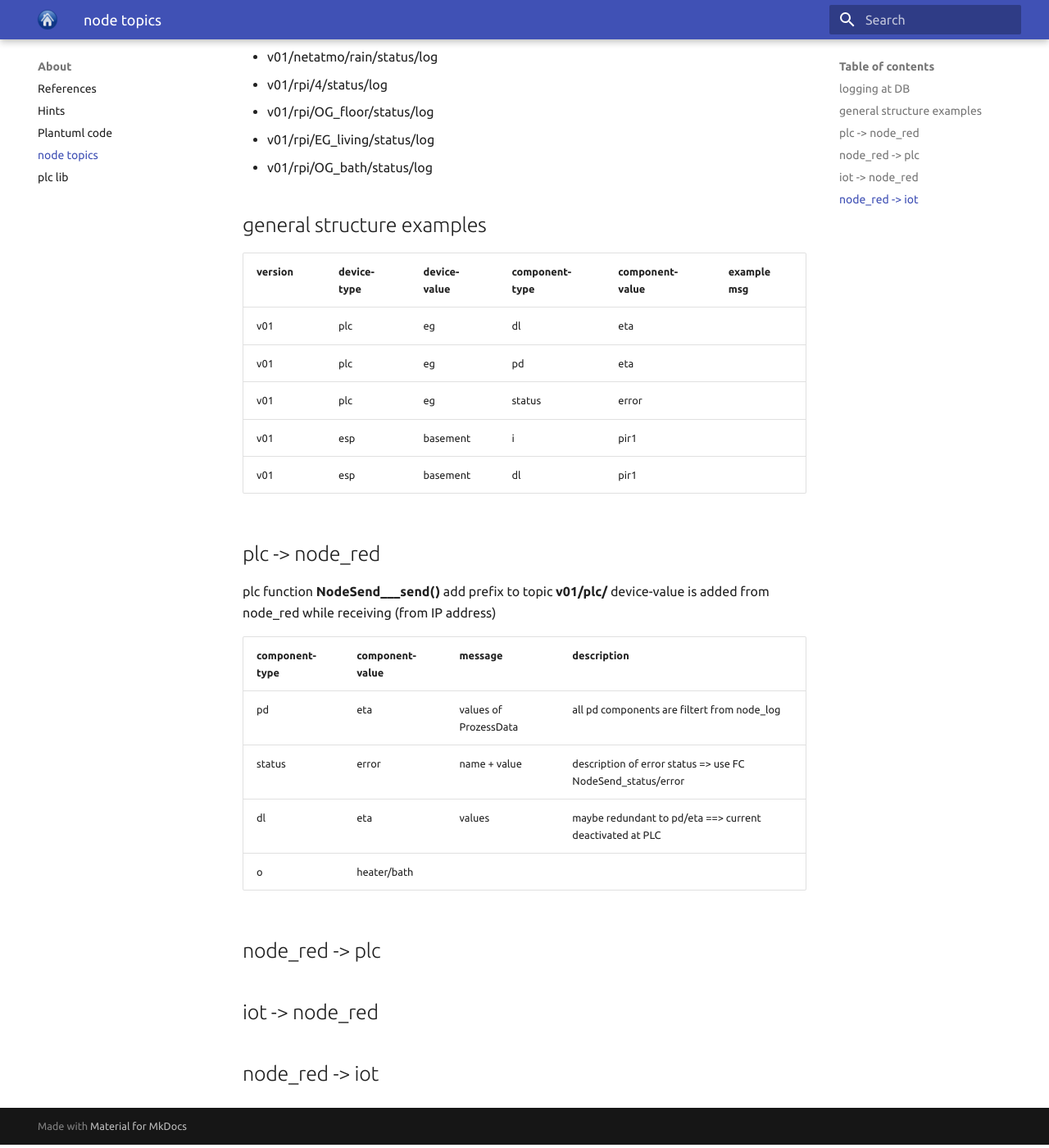
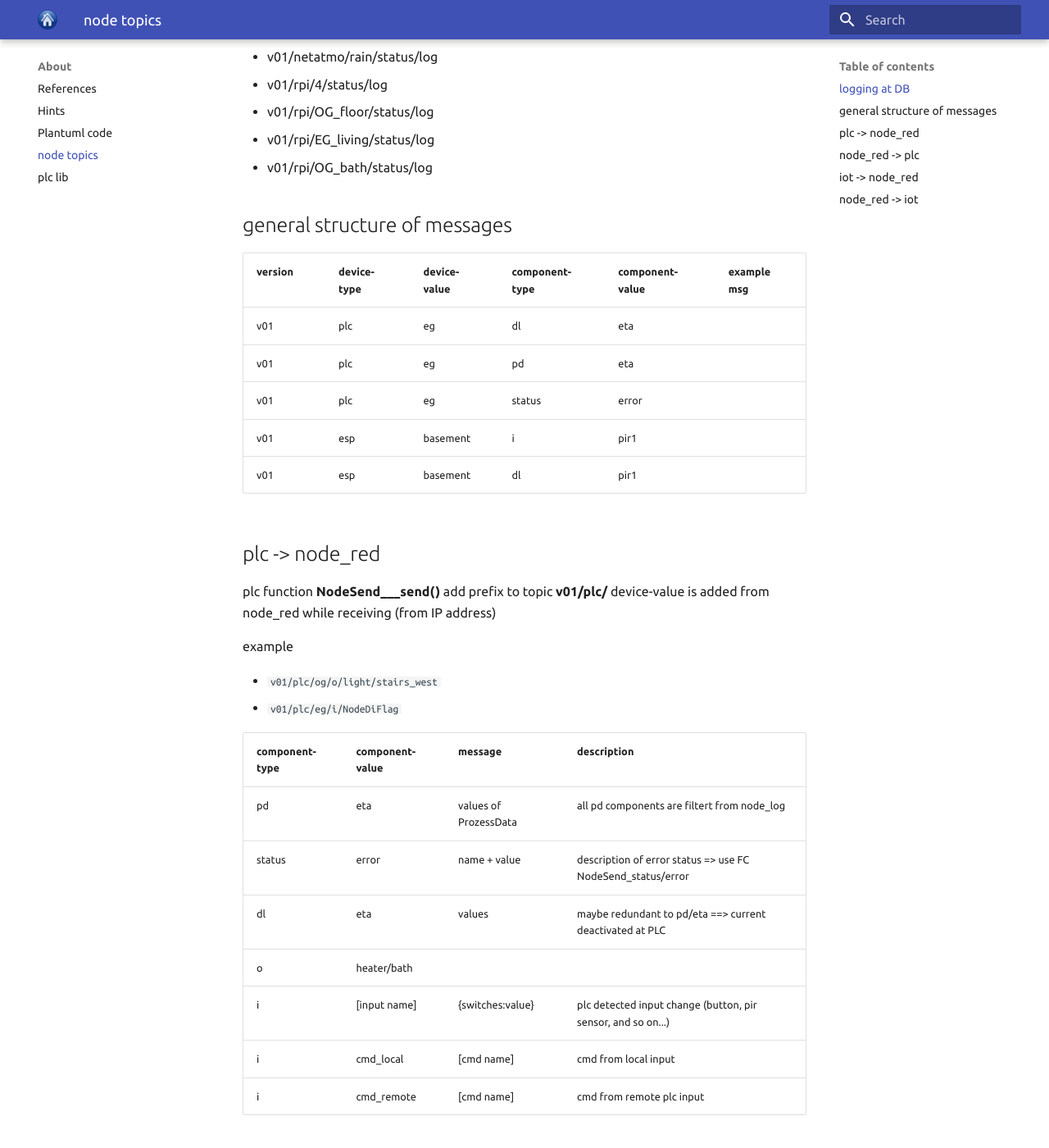
Before and after one commit to alexkratzer/autohomestack, an MkDocs documentation site: the page built from docs/topics_node.md, in a window 1280 px wide and 1400 px high, scrolled down 965 px. Shown: the whole window at 82% size. Built offline with MkDocs 1.6.1 and Material for MkDocs 9.7.7, drawn with Linux system fonts in a browser that asks for light colours.

```diff
--- a/docs/topics_node.md
+++ b/docs/topics_node.md
@@ -28,7 +28,7 @@ All topics containing /status/log will be stored at table **node_status_log**
 * v01/rpi/EG_living/status/log
 * v01/rpi/OG_bath/status/log
 
-## general structure examples
+## general structure of messages
 
 |version    |device-type    |device-value   |component-type |component-value    |example msg
 |-          |-              |-              |-              |-                  |-
@@ -43,12 +43,20 @@ All topics containing /status/log will be stored at table **node_status_log**
 plc function **NodeSend___send()** add prefix to topic **v01/plc/**
 device-value is added from node_red while receiving (from IP address)
 
+example
+
+* `v01/plc/og/o/light/stairs_west`
+* `v01/plc/eg/i/NodeDiFlag`
+
 |component-type     |component-value    |message                |description
 |-                  |-                  |-                      |-
 |pd                 |eta                |values of ProzessData  |all pd components are filtert from node_log
 |status             |error              |name + value           |description of error status => use FC NodeSend_status/error
 |dl                 |eta                |values                 |maybe redundant to pd/eta ==> current deactivated at PLC
 |o                  |heater/bath        |                       |
+|i                  |[input name]       |{switches:value}       |plc detected input change (button, pir sensor, and so on...)
+|i                  |cmd_local          |[cmd name]             |cmd from local input
+|i                  |cmd_remote         |[cmd name]             |cmd from remote plc input
 
 ## node_red -> plc
 
```
Also changed, not shown: docs/scripts/plc_scl_make_fct.py (added, +43 -0 lines).
